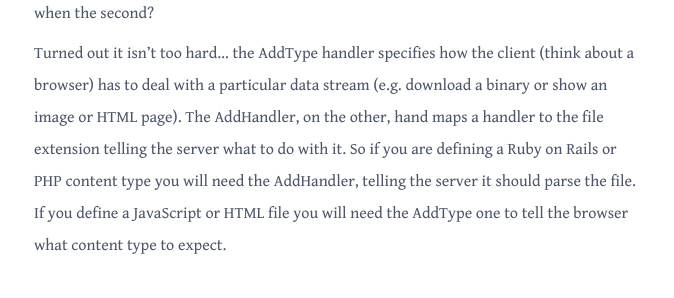
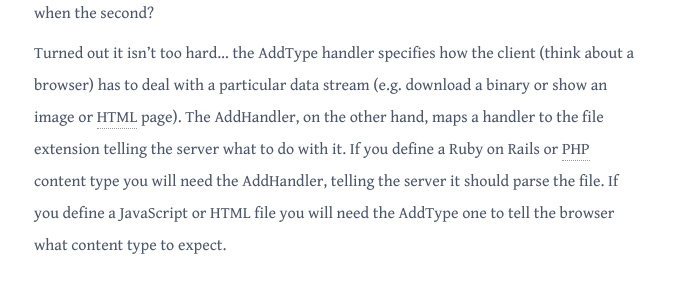
Before and after one commit to cimm/suffix, a Jekyll site: the page built from _posts/2007-09-05-addhandler-addtype-directives.html, in a window 1280 px wide. Shown: the part 443-741 px from the top of the page, without its empty margins (302-976 px from the left). Built offline with Jekyll 4.4.1, drawn with Linux system fonts in a browser that asks for light colours; some of the changed lines change nothing that is shown.

Commit message:
Fix spelling error in AddHandler article

```diff
--- a/_posts/2007-09-05-addhandler-addtype-directives.html
+++ b/_posts/2007-09-05-addhandler-addtype-directives.html
@@ -8,7 +8,7 @@
 <div class="narrow-col">
   <p>It took me a while to figure out the differences between the AddHandler and AddType directives in an Apache configuration. Both directives seem to define how the contents of a file with a given extension should be threatened but when do you need the first one and when the second?</p>
 
-  <p>Turned out it isn’t too hard… the AddType handler specifies how the client (think about a browser) has to deal with a particular data stream (e.g. download a binary or show an image or HTML page). The AddHandler, on the other, hand maps a handler to the file extension telling the server what to do with it. So if you are defining a Ruby on Rails or PHP content type you will need the AddHandler, telling the server it should parse the file. If you define a JavaScript or HTML file you will need the AddType one to tell the browser what content type to expect.</p>
+  <p>Turned out it isn’t too hard… the AddType handler specifies how the client (think about a browser) has to deal with a particular data stream (e.g. download a binary or show an image or <abbr title="HyperText Markup Language">HTML</abbr> page). The AddHandler, on the other hand, maps a handler to the file extension telling the server what to do with it. If you define a Ruby on Rails or <abbr title="Hypertext Preprocessor">PHP</abbr> content type you will need the AddHandler, telling the server it should parse the file. If you define a JavaScript or HTML file you will need the AddType one to tell the browser what content type to expect.</p>
 
   <h2>Strict versus quirks mode</h2>
 
@@ -17,8 +17,8 @@
   <h2>More resources</h2>
 
   <ul>
-    <li><a href="http://httpd.apache.org/docs/2.0/mod/mod_mime.html" title="Apache Module mod_mime documentation">Apache’s Module mod_mime documentation</a></li>
-    <li><a href="http://developer.mozilla.org/en/docs/Properly_Configuring_Server_MIME_Types" title="Properly Configuring Server MIME Types at the Mozilla Developer Center">Properly Configuring Server MIME Types</a></li>
-    <li><a href="http://developer.mozilla.org/en/docs/Properly_Configuring_Server_MIME_Types" title="A sample .htaccess file at the Mozilla Developer Center">A sample .htaccess file with common MIME types</a></li>
+    <li><a href="https://httpd.apache.org/docs/2.0/mod/mod_mime.html" title="Apache Module mod_mime documentation">Apache’s Module mod_mime documentation</a></li>
+    <li><a href="https://developer.mozilla.org/en/docs/Properly_Configuring_Server_MIME_Types" title="Properly Configuring Server MIME Types at the Mozilla Developer Center">Properly Configuring Server MIME Types</a></li>
+    <li><a href="https://developer.mozilla.org/en/docs/Properly_Configuring_Server_MIME_Types" title="A sample .htaccess file at the Mozilla Developer Center">A sample .htaccess file with common MIME types</a></li>
   </ul>
 </div>
```
